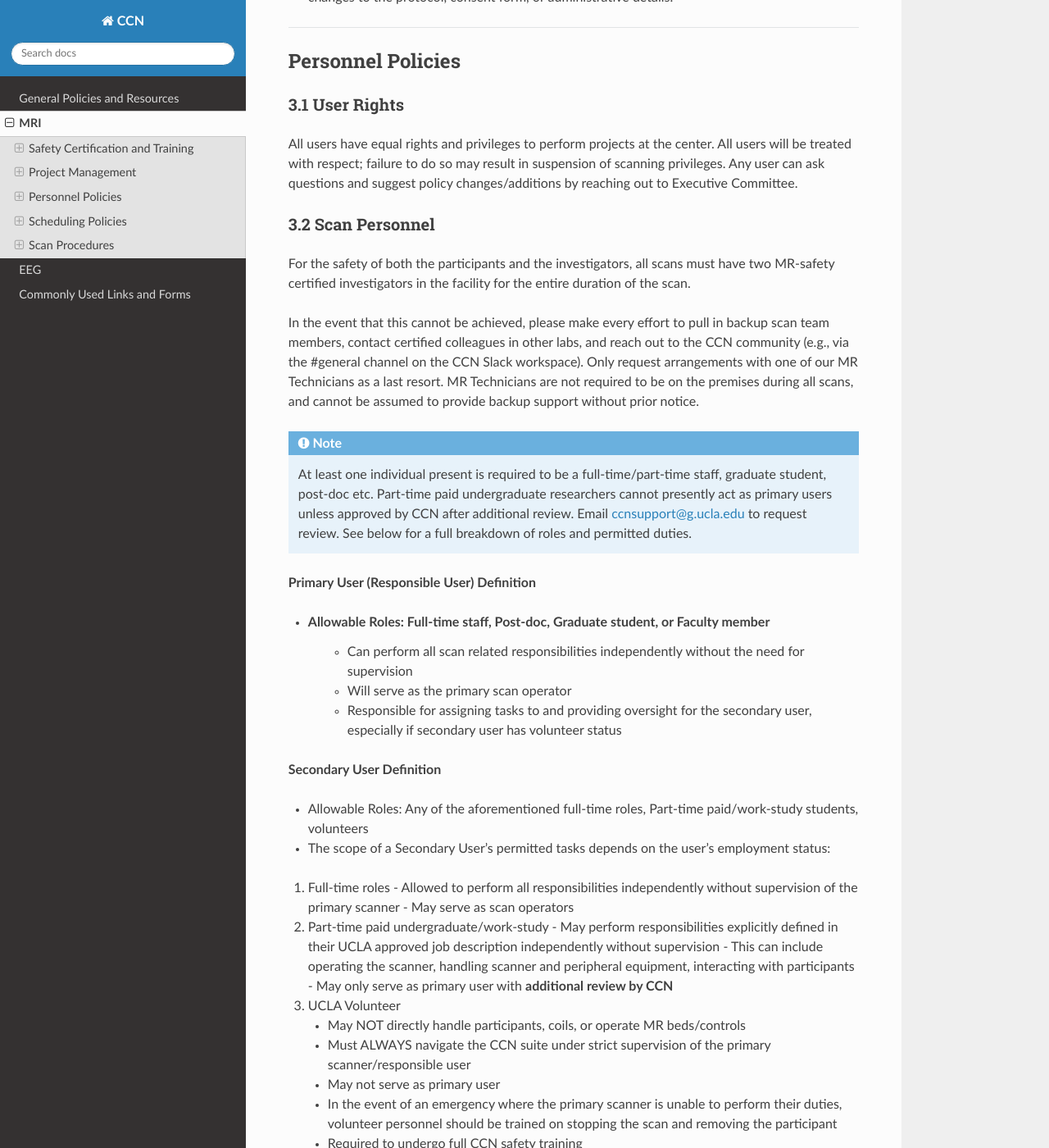
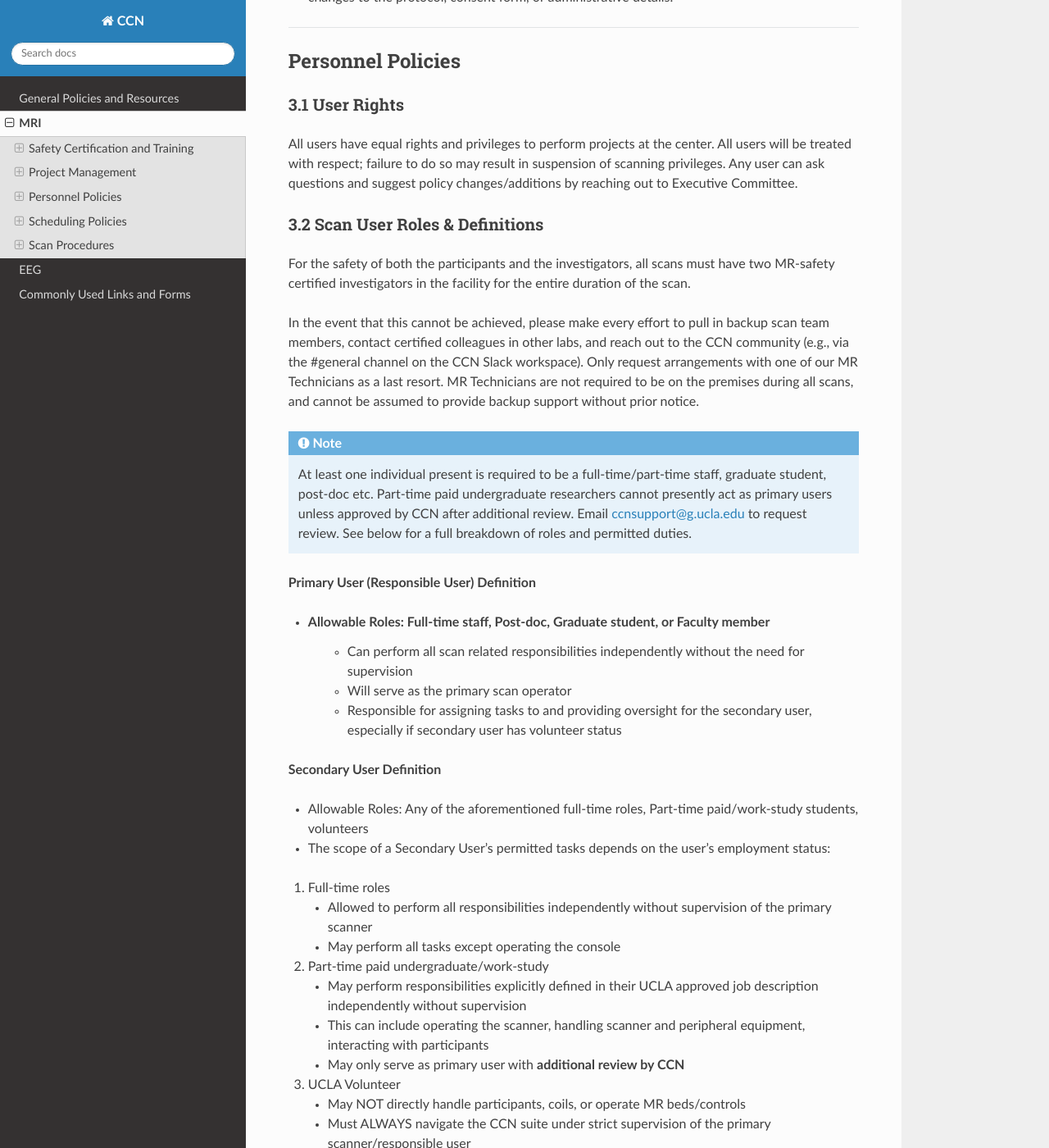
Before and after one commit to CCN-Support/CCN_Wiki, a Sphinx documentation site: the page built from docs/source/mri.rst, in a window 1280 px wide and 1400 px high, scrolled down 9503 px. Shown: the whole window at 82% size. Built offline with Sphinx 7.4.7 and the Read the Docs theme 3.1.0, drawn with Linux system fonts in a browser that asks for light colours.

Commit message:
Update mri.rst

```diff
--- a/docs/source/mri.rst
+++ b/docs/source/mri.rst
@@ -200,8 +200,8 @@ Personnel Policies
 ~~~~~~~~~~~~~~~
 All users have equal rights and privileges to perform projects at the center. All users will be treated with respect; failure to do so may result in suspension of scanning privileges. Any user can ask questions and suggest policy changes/additions by reaching out to Executive Committee.
 
-3.2  Scan Personnel
-~~~~~~~~~~~~~~~~~~
+3.2  Scan User Roles & Definitions
+~~~~~~~~~~~~~~~~~~~~~~~~~~~~~~~~~~
 For the safety of both the participants and the investigators, all scans must have two MR-safety certified investigators in the facility for the entire duration of the scan.
 
 In the event that this cannot be achieved, please make every effort to pull in backup scan team members, contact certified colleagues in other labs, and reach out to the CCN community (e.g., via the #general channel on the CCN Slack workspace). Only request arrangements with one of our MR Technicians as a last resort. MR Technicians are not required to be on the premises during all scans, and cannot be assumed to provide backup support without prior notice.
@@ -222,10 +222,12 @@ In the event that this cannot be achieved, please make every effort to pull in b
 - The scope of a Secondary User's permitted tasks depends on the user's employment status:
 
 1. Full-time roles
+
    - Allowed to perform all responsibilities independently without supervision of the primary scanner
-   - May serve as scan operators
+   - May perform all tasks except operating the console
 
 2. Part-time paid undergraduate/work-study
+
    - May perform responsibilities explicitly defined in their UCLA approved job description independently without supervision
    - This can include operating the scanner, handling scanner and peripheral equipment, interacting with participants
    - May only serve as primary user with **additional review by CCN**
```
